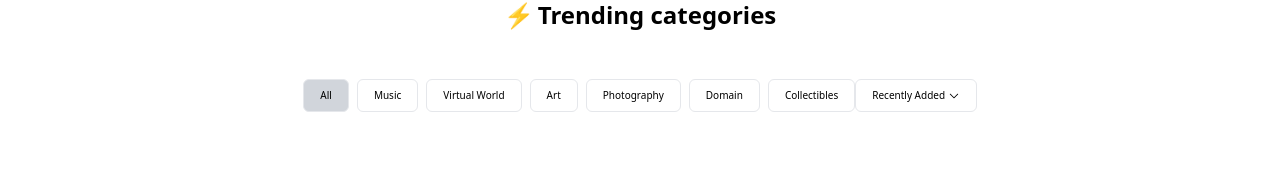
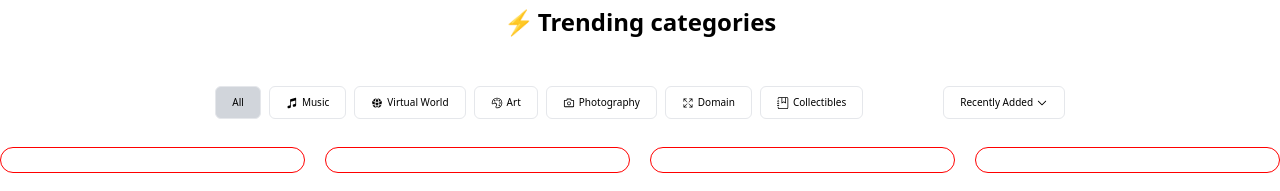
Before and after one commit to ValentineCodes/Unit, a Next.js app: page / in a window 1280 px wide. Shown: the part 1429-1620 px from the top of the page. Before the commit the page ends 1581 px from the top, so only its background shows below. Built offline with nearby package versions, Linux system fonts and the light colour scheme.

Commit message:
cha cha cha cha channngeeeesssss!!!!

```diff
--- a/components/pages/home/Hero.tsx
+++ b/components/pages/home/Hero.tsx
@@ -16,17 +16,15 @@ function Hero({}: Props) {
         </p>
 
         <div className="space-x-3">
-          <button className="btn-primary">Upload</button>
-          <button className="btn-secondary">Explore</button>
+          <button className="btn btn-primary">Upload</button>
+          <button className="btn btn-secondary">Explore</button>
         </div>
       </div>
 
-      <Image
+      <img
         src="/images/nft_1.webp"
         alt=""
-        width={400}
-        height={400}
-        className="rounded-2xl hidden sm:flex"
+        className="rounded-2xl hidden sm:flex w-5/12"
       />
     </div>
   );
--- a/components/pages/home/TopCollections.tsx
+++ b/components/pages/home/TopCollections.tsx
@@ -41,7 +41,7 @@ const TopCollections = (props: Props) => {
         ))}
       </div>
 
-      <button className="btn-primary">Go To Rankings</button>
+      <button className="btn btn-primary">Go To Rankings</button>
     </div>
   );
 };
--- a/components/pages/home/TrendingCategories/CategoryMenu.tsx
+++ b/components/pages/home/TrendingCategories/CategoryMenu.tsx
@@ -1,20 +1,50 @@
 import React, { useState } from "react";
 import { Menu } from "@headlessui/react";
-import { ChevronDownIcon } from "@heroicons/react/24/solid";
+import {
+  ChevronDownIcon,
+  MusicalNoteIcon,
+  GlobeAltIcon,
+} from "@heroicons/react/24/solid";
+import { IoIosExpand } from "react-icons/io";
+import { BsJournalBookmark } from "react-icons/bs";
+import { VscSymbolColor } from "react-icons/vsc";
+import { AiOutlineCamera } from "react-icons/ai";
 
 type Props = {
   onSelectCategory: () => void;
 };
 
 const categories = [
-  "All",
-  "Music",
-  "Virtual World",
-  "Art",
-  "Photography",
-  "Domain",
-  "Collectibles",
+  {
+    name: "All",
+    icon: null,
+  },
+  {
+    name: "Music",
+    icon: <MusicalNoteIcon className="w-3 h-3 inline-block mr-1" />,
+  },
+  {
+    name: "Virtual World",
+    icon: <GlobeAltIcon className="w-3 h-3 inline-block mr-1" />,
+  },
+  {
+    name: "Art",
+    icon: <VscSymbolColor className="w-3 h-3 inline-block mr-1" />,
+  },
+  {
+    name: "Photography",
+    icon: <AiOutlineCamera className="w-3 h-3 inline-block mr-1" />,
+  },
+  {
+    name: "Domain",
+    icon: <IoIosExpand className="w-3 h-3 inline-block mr-1" />,
+  },
+  {
+    name: "Collectibles",
+    icon: <BsJournalBookmark className="w-3 h-3 inline-block mr-1" />,
+  },
 ];
+
 function CategoryMenu({ onSelectCategory }: Props) {
   const [selectedCategory, setSelectedCategory] = useState("All");
 
@@ -22,17 +52,18 @@ function CategoryMenu({ onSelectCategory }: Props) {
     setSelectedCategory(category);
   };
   return (
-    <div className="flex justify-between items-center">
+    <div className="flex justify-between items-center max-sm:w-full px-5">
       <div id="categories-web" className="space-x-2 hidden sm:flex">
         {categories.map((category) => (
           <span
             className={`px-4 py-2 border rounded-md text-[10px] ${
-              selectedCategory === category ? "bg-gray-300" : "bg-white"
+              selectedCategory === category.name ? "bg-gray-300" : "bg-white"
             } transition-colors duration-300 cursor-pointer hover:bg-gray-300`}
-            onClick={() => handleCategorySelection(category)}
-            key={category}
+            onClick={() => handleCategorySelection(category.name)}
+            key={category.name}
           >
-            {category}
+            {category.icon}
+            {category.name}
           </span>
         ))}
       </div>
@@ -49,33 +80,34 @@ function CategoryMenu({ onSelectCategory }: Props) {
         >
           {categories.map((category) => (
             <Menu.Item
-              key={category}
+              key={category.name}
               as="p"
               className="hover:bg-[#D262D1] hover:text-white transition-colors duration-500 px-5 py-2 w-full"
-              onClick={() => handleCategorySelection(category)}
+              onClick={() => handleCategorySelection(category.name)}
             >
-              {category}
+              {category.icon}
+              {category.name}
             </Menu.Item>
           ))}
         </Menu.Items>
       </Menu>
 
-      <Menu as="div">
+      <Menu as="div" className="sm:ml-20">
         <Menu.Button className="border rounded-md bg-white px-4 py-2 text-[10px]">
           Recently Added <ChevronDownIcon className="w-3 h-3 inline-block" />
         </Menu.Button>
 
         <Menu.Items
           as="div"
-          className="absolute bg-white shadow-lg rounded-md text-[10px] flex flex-col items-start"
+          className="absolute bg-white shadow-lg rounded-md text-[10px] flex flex-col items-start z-20"
         >
           {categories.map((category) => (
             <Menu.Item
-              key={category}
+              key={category.name}
               as="p"
               className="hover:bg-[#D262D1] hover:text-white transition-colors duration-500 px-5 py-2 w-full"
             >
-              {category}
+              {category.name}
             </Menu.Item>
           ))}
         </Menu.Items>
--- a/components/pages/home/TrendingCategories/TrendingCategories.tsx
+++ b/components/pages/home/TrendingCategories/TrendingCategories.tsx
@@ -1,5 +1,6 @@
 import React from "react";
 import CategoryMenu from "./CategoryMenu";
+import NFT from "./modules/NFT";
 
 type Props = {};
 
@@ -11,8 +12,16 @@ function TrendingCategories({}: Props) {
       </h1>
 
       <CategoryMenu
-        onSelectCategory={(category: string) => console.log(category)}
+        onSelectCategory={(category: string) => {
+          console.log(category);
+        }}
       />
+
+      <div className="grid grid-cols-2 md:grid-cols-4 gap-5 w-full">
+        {[1, 2, 3, 4, 5, 6, 7, 8].map((_) => (
+          <NFT key={_} />
+        ))}
+      </div>
     </div>
   );
 }
--- /dev/null
+++ b/components/pages/home/TrendingCategories/modules/NFT.tsx
@@ -0,0 +1,85 @@
+import React from "react";
+import Image from "next/image";
+import {
+  HeartIcon,
+  EllipsisHorizontalIcon,
+  ClockIcon,
+} from "@heroicons/react/24/solid";
+
+import { Menu } from "@headlessui/react";
+
+type Props = {};
+
+function NFT({}: Props) {
+  return (
+    <div className="border border-[red] rounded-2xl p-3 space-y-2 bg-white z-10 w-full">
+      {/* <div className="relative">
+        <Image
+          src="/images/nft_1.webp"
+          alt=""
+          width={200}
+          height={200}
+          className="rounded-xl w-full"
+        />
+
+        <div className="absolute flex justify-between items-center border border-gray-200 rounded-md px-1 space-x-1 top-2 right-2 bg-white">
+          <HeartIcon className="w-2 h-2 sm:w-3 sm:h-3" />
+          <span className="text-[10px] sm:text-sm">155</span>
+        </div>
+
+        <div className="absolute -bottom-[10px] left-[12px] rounded-full border-2 border-white z-10">
+          <Image
+            src="/images/nft_1.webp"
+            alt=""
+            width={20}
+            height={20}
+            className="rounded-xl"
+          />
+        </div>
+        <div className="absolute -bottom-[10px] left-[30px] rounded-full border-2 border-white">
+          <Image
+            src="/images/nft_1.webp"
+            alt=""
+            width={20}
+            height={20}
+            className="rounded-xl"
+          />
+        </div>
+      </div>
+
+      <div className="flex justify-between items-center">
+        <strong>ValentineCodes</strong>
+
+        <Menu as="div">
+          <Menu.Button>
+            <EllipsisHorizontalIcon className="w-5 h-5" />
+          </Menu.Button>
+
+          <Menu.Items
+            as="div"
+            className="absolute bg-white shadow-lg rounded-md text-[10px] flex flex-col items-start"
+          >
+            <Menu.Item
+              as="p"
+              className="hover:bg-[#D262D1] hover:text-white transition-colors duration-500 px-5 py-2 w-full"
+            >
+              Menu 1
+            </Menu.Item>
+          </Menu.Items>
+        </Menu>
+      </div>
+
+      <p className="text-[12px] text-gray-500">Current bid 1.3 ETH</p>
+
+      <div className="flex items-center justify-between">
+        <span className="text-[#E763D8]">Buy now</span>
+        <div className="flex justify-between items-center space-x-1 text-[12px] font-semibold text-gray-700">
+          <ClockIcon className="w-3 h-3 " />
+          <span>View History</span>
+        </div>
+      </div> */}
+    </div>
+  );
+}
+
+export default NFT;
--- a/package.json
+++ b/package.json
@@ -22,6 +22,7 @@
     "next": "13.1.1",
     "react": "18.2.0",
     "react-dom": "18.2.0",
+    "react-icons": "^4.7.1",
     "react-slick": "^0.29.0",
     "styled-components": "^5.3.6",
     "typescript": "4.9.4"
--- a/styles/globals.css
+++ b/styles/globals.css
@@ -5,9 +5,12 @@
 .slick-slide > div {
   @apply my-0 mx-10 bg-white;
 }
+.btn {
+  @apply hover:text-[white] hover:bg-black;
+}
 .btn-primary {
-  @apply bg-[#D262D1] text-white hover:bg-white hover:text-[#D262D1] transition-colors duration-500 text-[12px] px-6 py-2 rounded-[20px] shadow-xl;
+  @apply bg-[#D262D1] text-white transition-colors duration-500 text-[12px] px-6 py-2 rounded-[20px] shadow-xl;
 }
 .btn-secondary {
-  @apply bg-white text-[#D262D1] hover:bg-[#D262D1] hover:text-white transition-colors duration-500 text-[12px] px-6 py-2 rounded-[20px] shadow-xl;
+  @apply bg-white text-[#D262D1] transition-colors duration-500 text-[12px] px-6 py-2 rounded-[20px] shadow-xl;
 }
```
Also changed, not shown: playground.tsx (+7 -3 lines), components/headers/HomeHeader.tsx (added), components/headers/HomeHeaderMobile.tsx (added), 1 other file (tests, documents, lock files or other folders).
